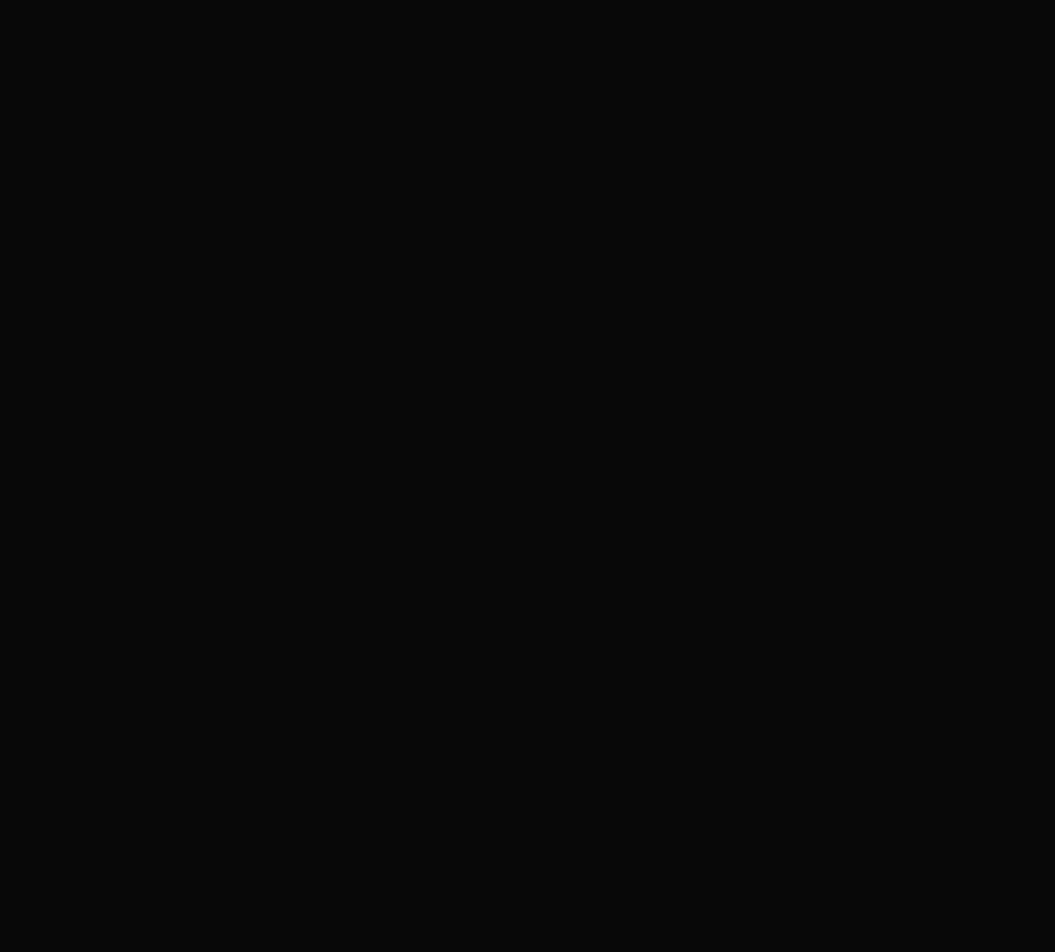
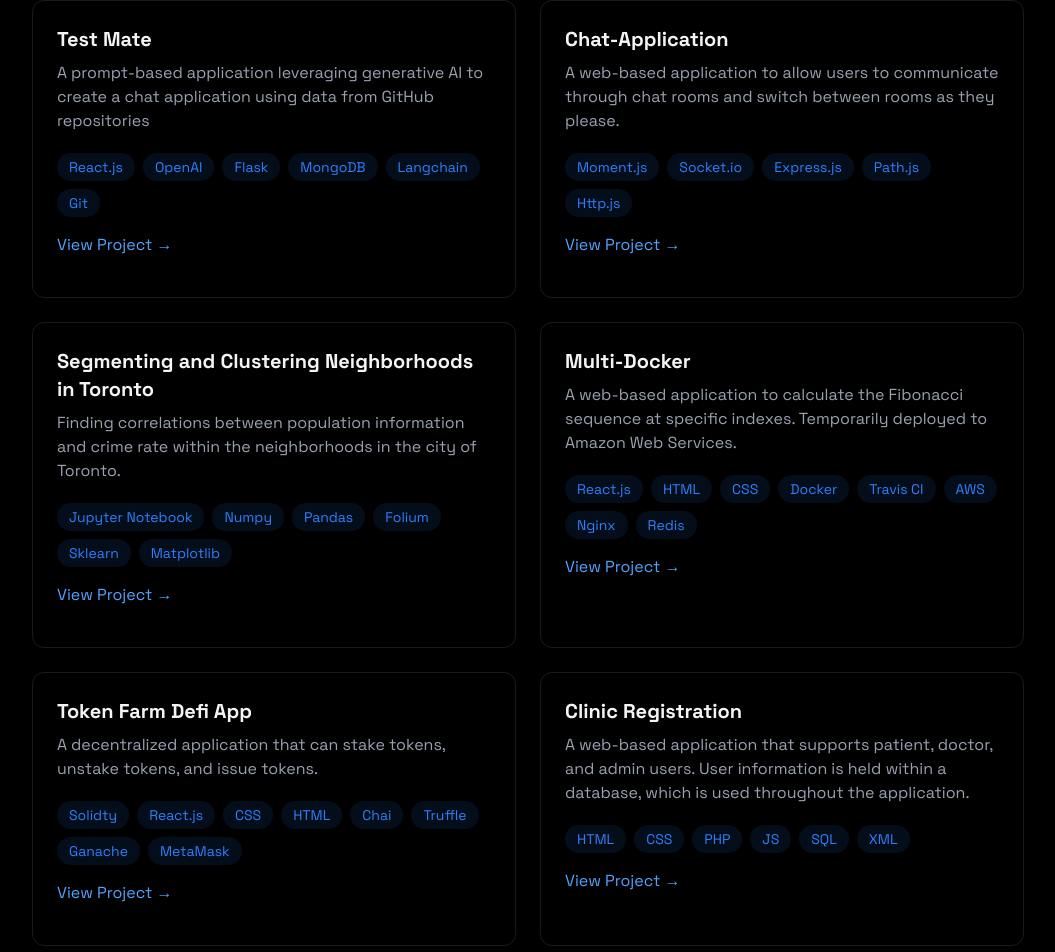
Before and after one commit to yash-patel268/personal-Website, a React (Vite) app: page / in a window 1280 px wide. Shown: the part 1748-2700 px from the top of the page, without its empty margins (112-1167 px from the left). Before the commit the page ends 1600 px from the top, so only its background shows below. Built offline with nearby package versions, Linux system fonts and the light colour scheme.

Commit message:
Added projects page

```diff
--- a/src/App.jsx
+++ b/src/App.jsx
@@ -6,6 +6,7 @@
 import { MobileMenu } from './components/MobileMenu';
 import { Home } from './components/sections/Home';
 import { About } from './components/sections/About';
+import { Projects } from './components/sections/Projects';
 
 function App() {
   const [isLoaded, setIsLoaded] = useState(false);
@@ -20,6 +21,7 @@
         <MobileMenu menuOpen={menuOpen} setMenuOpen={setMenuOpen}/>
         <Home />
         <About />
+        <Projects />
       </div>
     </>
   )
--- a/src/components/sections/About.jsx
+++ b/src/components/sections/About.jsx
@@ -8,7 +8,7 @@
     return (
         <section id="about" className="min-h-screen flex items-center justify-center py-20">
             <div className="max-w-5xl mx-auto px-4">
-                <h2 className="text-3xp font-bold mb-8 bg-gradient-to-r from-blue-500 to-cyan-400 bg-clip-text text-transparent text-center">About Me</h2>
+                <h2 className="text-3xl font-bold mb-8 bg-gradient-to-r from-blue-500 to-cyan-400 bg-clip-text text-transparent text-center">About Me</h2>
 
                <div className="rounded-xl p-8 border-white/10 border hover:-translate-y-1 transition-all">
                     <p className="text-gray-300 mb-6">
@@ -20,7 +20,7 @@
                             <h3 className="text-xl font-bold mb-4">Languages</h3>
                             <div className="flex flex-wrap gap-2">
                                 {languages.map((tech, key) => (
-                                    <span key={key} className="bg-blue-500/10 text-blue-500 py-1 px-3 rounded-full text-sm hover:bg-blue-500/20 hover:shadow-[0_2px_8px_rgba(59,130,2246,0.2)] transition">
+                                    <span key={key} className="bg-blue-500/10 text-blue-500 py-1 px-3 rounded-full text-sm hover:bg-blue-500/20 hover:shadow-[0_2px_8px_rgba(59,130,246,0.2)] transition">
                                         {tech}
                                     </span>
                                 ))}
@@ -31,7 +31,7 @@
                             <h3 className="text-xl font-bold mb-4">Frameworks & Libraries</h3>
                             <div className="flex flex-wrap gap-2">
                                 {frameworks.map((tech, key) => (
-                                    <span key={key} className="bg-blue-500/10 text-blue-500 py-1 px-3 rounded-full text-sm hover:bg-blue-500/20 hover:shadow-[0_2px_8px_rgba(59,130,2246,0.2)] transition">
+                                    <span key={key} className="bg-blue-500/10 text-blue-500 py-1 px-3 rounded-full text-sm hover:bg-blue-500/20 hover:shadow-[0_2px_8px_rgba(59,130,246,0.2)] transition">
                                         {tech}
                                     </span>
                                 ))}
@@ -42,7 +42,7 @@
                             <h3 className="text-xl font-bold mb-4">Systems, CMS, & Databases</h3>
                             <div className="flex flex-wrap gap-2">
                                 {systemsCMS.map((tech, key) => (
-                                    <span key={key} className="bg-blue-500/10 text-blue-500 py-1 px-3 rounded-full text-sm hover:bg-blue-500/20 hover:shadow-[0_2px_8px_rgba(59,130,2246,0.2)] transition">
+                                    <span key={key} className="bg-blue-500/10 text-blue-500 py-1 px-3 rounded-full text-sm hover:bg-blue-500/20 hover:shadow-[0_2px_8px_rgba(59,130,246,0.2)] transition">
                                         {tech}
                                     </span>
                                 ))}
@@ -53,7 +53,7 @@
                             <h3 className="text-xl font-bold mb-4">Testing</h3>
                             <div className="flex flex-wrap gap-2">
                                 {testing.map((tech, key) => (
-                                    <span key={key} className="bg-blue-500/10 text-blue-500 py-1 px-3 rounded-full text-sm hover:bg-blue-500/20 hover:shadow-[0_2px_8px_rgba(59,130,2246,0.2)] transition">
+                                    <span key={key} className="bg-blue-500/10 text-blue-500 py-1 px-3 rounded-full text-sm hover:bg-blue-500/20 hover:shadow-[0_2px_8px_rgba(59,130,246,0.2)] transition">
                                         {tech}
                                     </span>
                                 ))}
--- a/src/components/sections/Projects.jsx
+++ b/src/components/sections/Projects.jsx
@@ -0,0 +1,107 @@
+export const Projects = () => {
+    return (
+        <section className="min-h-screen flex items-center justify-center py-20">
+            <div className=" max-w-5xl mx-auto px-4">
+                <h2 className="text-3xl font-bold mb-8 bg-gradient-to-r from-blue-500 to-cyan-400 bg-clip-text text-transparent text-center">Featured Projects</h2>
+
+                <div className="grid grid-cols-1 md:grid-cols-2 gap-6">
+                    {/* project 1 */}
+                    <div className="p-6 rounded-xl border border-white/10 hover:-translate-y-1 hover:border-blue-500/30 hover:shadow-[0_2px_8px_rgba(59,130,246,0.1)] transition-all">
+                        <h3 className="text-xl font-bold mb-2">Test Mate</h3>
+                        <p className="text-gray-400 mb-5">A prompt-based application leveraging generative AI to create a chat application using data from GitHub repositories</p>
+                        <div className="flex flex-wrap gap-2">
+                            {["React.js", "OpenAI", "Flask", "MongoDB", "Langchain", "Git"].map((tech, key) => (
+                                <span key={key} className="bg-blue-500/10 text-blue-500 py-1 px-3 rounded-full text-sm hover:bg-blue-500/20 hover:shadow-[0_2px_8px_rgba(59,130,246,0.1)] transition-all">
+                                    {tech}
+                                </span>
+                            ))}
+                        </div>
+                        <div className="flex justify-between items-center">
+                            <a href="#" className="text-blue-400 hover:text-blue-300 transition-colors my-4">View Project →</a>
+                        </div>
+                    </div>
+
+                    {/* project 2 */}
+                    <div className="p-6 rounded-xl border border-white/10 hover:-translate-y-1 hover:border-blue-500/30 hover:shadow-[0_2px_8px_rgba(59,130,246,0.1)] transition-all">
+                        <h3 className="text-xl font-bold mb-2">Chat-Application</h3>
+                        <p className="text-gray-400 mb-5">A web-based application to allow users to communicate through chat rooms and switch between rooms as they please.</p>
+                        <div className="flex flex-wrap gap-2">
+                            {["Moment.js", "Socket.io", "Express.js", "Path.js", "Http.js"].map((tech, key) => (
+                                <span key={key} className="bg-blue-500/10 text-blue-500 py-1 px-3 rounded-full text-sm hover:bg-blue-500/20 hover:shadow-[0_2px_8px_rgba(59,130,246,0.1)] transition-all">
+                                    {tech}
+                                </span>
+                            ))}
+                        </div>
+                        <div className="flex justify-between items-center">
+                            <a href="#" className="text-blue-400 hover:text-blue-300 transition-colors my-4">View Project →</a>
+                        </div>
+                    </div>
+
+                    {/* project 3 */}
+                    <div className="p-6 rounded-xl border border-white/10 hover:-translate-y-1 hover:border-blue-500/30 hover:shadow-[0_2px_8px_rgba(59,130,246,0.1)] transition-all">
+                        <h3 className="text-xl font-bold mb-2">Segmenting and Clustering Neighborhoods in Toronto	</h3>
+                        <p className="text-gray-400 mb-5">Finding correlations between population information and crime rate within the neighborhoods in the city of Toronto.</p>
+                        <div className="flex flex-wrap gap-2">
+                            {["Jupyter Notebook", "Numpy", "Pandas", "Folium", "Sklearn", "Matplotlib"].map((tech, key) => (
+                                <span key={key} className="bg-blue-500/10 text-blue-500 py-1 px-3 rounded-full text-sm hover:bg-blue-500/20 hover:shadow-[0_2px_8px_rgba(59,130,246,0.1)] transition-all">
+                                    {tech}
+                                </span>
+                            ))}
+                        </div>
+                        <div className="flex justify-between items-center">
+                            <a href="#" className="text-blue-400 hover:text-blue-300 transition-colors my-4">View Project →</a>
+                        </div>
+                    </div>
+
+                    {/* project 4 */}
+                    <div className="p-6 rounded-xl border border-white/10 hover:-translate-y-1 hover:border-blue-500/30 hover:shadow-[0_2px_8px_rgba(59,130,246,0.1)] transition-all">
+                        <h3 className="text-xl font-bold mb-2">Multi-Docker</h3>
+                        <p className="text-gray-400 mb-5">A web-based application to calculate the Fibonacci sequence at specific indexes. Temporarily deployed to Amazon Web Services.</p>
+                        <div className="flex flex-wrap gap-2">
+                            {["React.js", "HTML", "CSS", "Docker", "Travis CI", "AWS", "Nginx", "Redis"].map((tech, key) => (
+                                <span key={key} className="bg-blue-500/10 text-blue-500 py-1 px-3 rounded-full text-sm hover:bg-blue-500/20 hover:shadow-[0_2px_8px_rgba(59,130,246,0.1)] transition-all">
+                                    {tech}
+                                </span>
+                            ))}
+                        </div>
+                        <div className="flex justify-between items-center">
+                            <a href="#" className="text-blue-400 hover:text-blue-300 transition-colors my-4">View Project →</a>
+                        </div>
+                    </div>
+
+                    {/* project 5 */}
+                    <div className="p-6 rounded-xl border border-white/10 hover:-translate-y-1 hover:border-blue-500/30 hover:shadow-[0_2px_8px_rgba(59,130,246,0.1)] transition-all">
+                        <h3 className="text-xl font-bold mb-2">Token Farm Defi App</h3>
+                        <p className="text-gray-400 mb-5">A decentralized application that can stake tokens, unstake tokens, and issue tokens. </p>
+                        <div className="flex flex-wrap gap-2">
+                            {["Solidty", "React.js", "CSS", "HTML", "Chai", "Truffle", "Ganache", "MetaMask"].map((tech, key) => (
+                                <span key={key} className="bg-blue-500/10 text-blue-500 py-1 px-3 rounded-full text-sm hover:bg-blue-500/20 hover:shadow-[0_2px_8px_rgba(59,130,246,0.1)] transition-all">
+                                    {tech}
+                                </span>
+                            ))}
+                        </div>
+                        <div className="flex justify-between items-center">
+                            <a href="#" className="text-blue-400 hover:text-blue-300 transition-colors my-4">View Project →</a>
+                        </div>
+                    </div>
+
+                    {/* project 6 */}
+                    <div className="p-6 rounded-xl border border-white/10 hover:-translate-y-1 hover:border-blue-500/30 hover:shadow-[0_2px_8px_rgba(59,130,246,0.1)] transition-all">
+                        <h3 className="text-xl font-bold mb-2">Clinic Registration</h3>
+                        <p className="text-gray-400 mb-5">A web-based application that supports patient, doctor, and admin users. User information is held within a database, which is used throughout the application. </p>
+                        <div className="flex flex-wrap gap-2">
+                            {["HTML", "CSS", "PHP", "JS", "SQL", "XML"].map((tech, key) => (
+                                <span key={key} className="bg-blue-500/10 text-blue-500 py-1 px-3 rounded-full text-sm hover:bg-blue-500/20 hover:shadow-[0_2px_8px_rgba(59,130,246,0.1)] transition-all">
+                                    {tech}
+                                </span>
+                            ))}
+                        </div>
+                        <div className="flex justify-between items-center">
+                            <a href="#" className="text-blue-400 hover:text-blue-300 transition-colors my-4">View Project →</a>
+                        </div>
+                    </div>
+                </div>
+            </div>
+        </section>
+    );
+}
```
